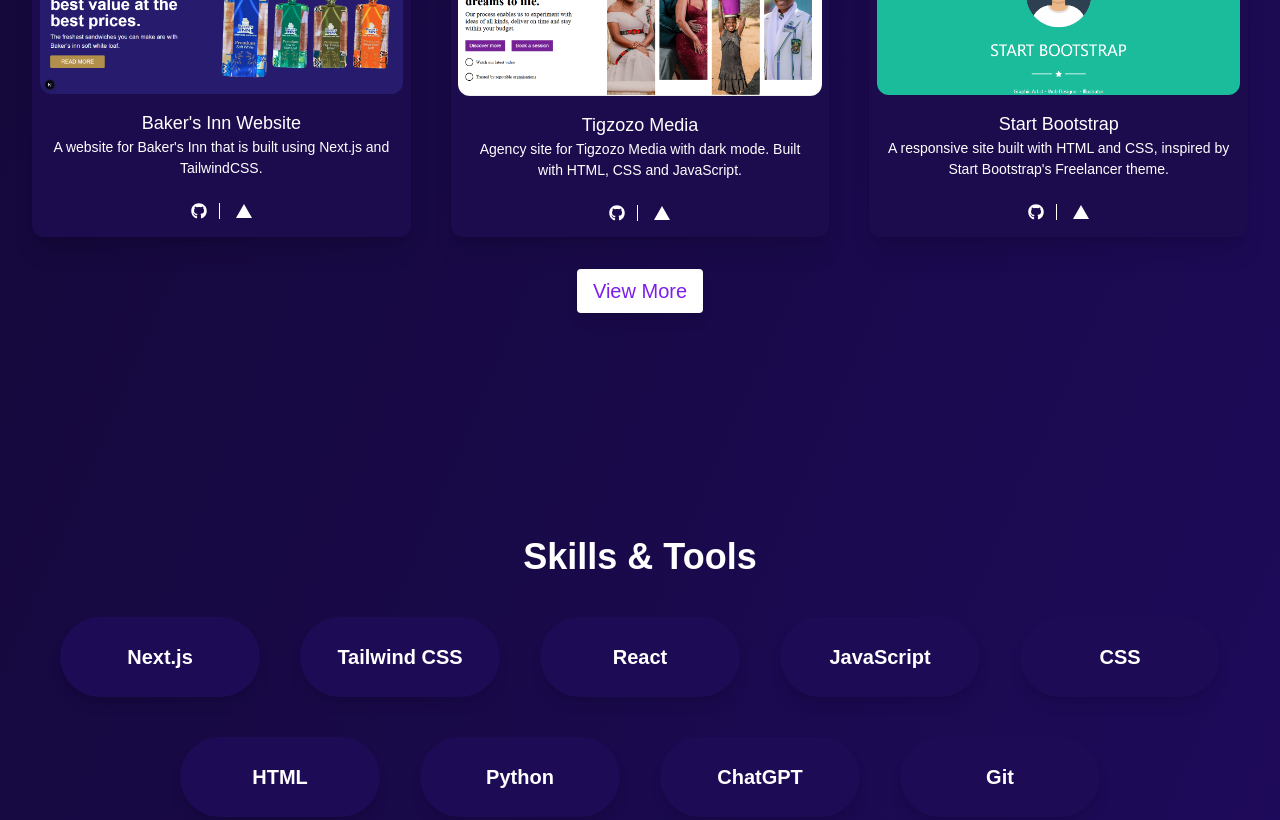
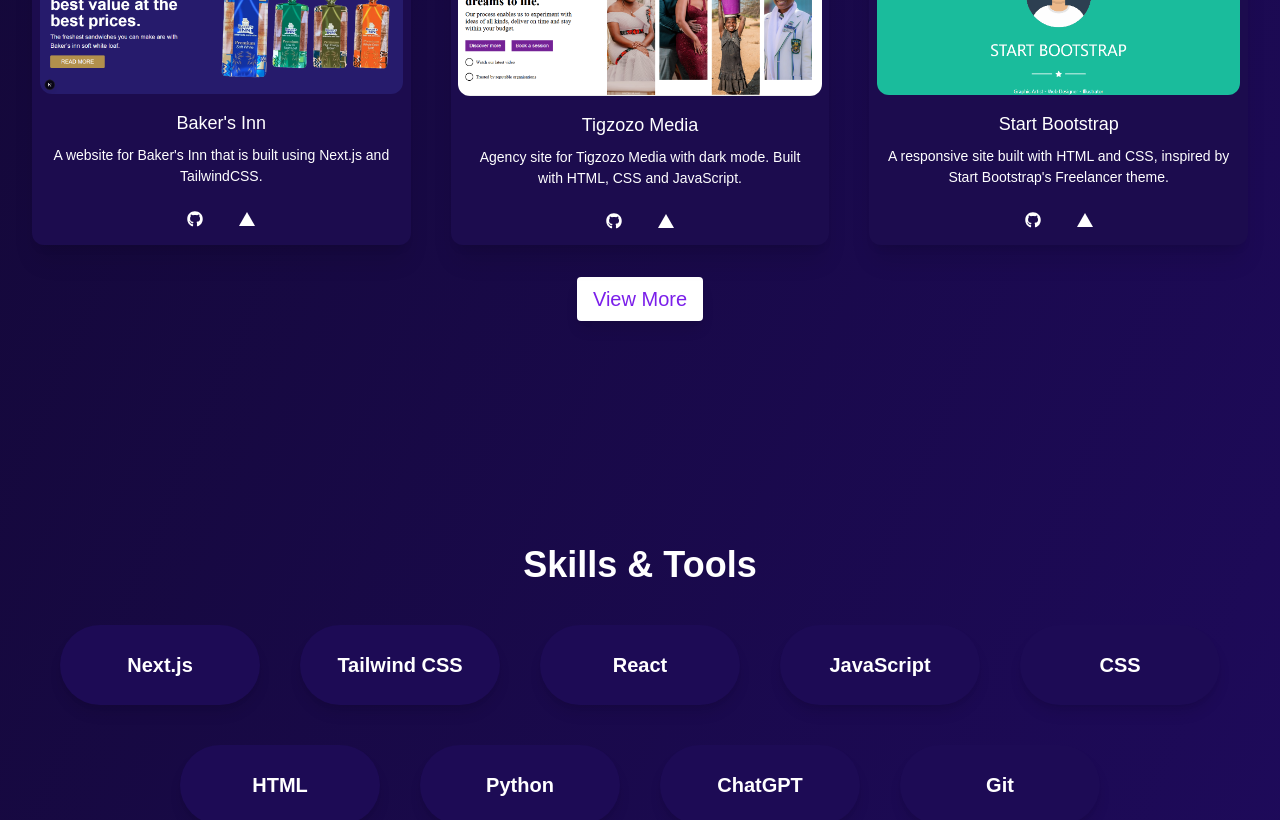
Before and after one commit to nyaa123987/nyasha-front-end, a Next.js app: page / in a window 1280 px wide. Shown: the part 1720-2540 px from the top of the page. Built offline with nearby package versions, Linux system fonts and the light colour scheme.

Commit message:
Initial commit

```diff
--- a/src/components/Footer.tsx
+++ b/src/components/Footer.tsx
@@ -6,7 +6,7 @@
     <footer className="bg-[#11072e] text-white py-8 text-center">
       <p className='text-[16px] md:text-[20px] pb-[2vh]'>Got a project in mind? Let&apos;s connect.</p>
 
-        <div className="my-4 flex justify-center space-x-20 md:space-x-40">
+        <div className="px-[3%] my-4 flex justify-center space-x-13 md:space-x-40">
 
           <div className='flex flex-col space-y-2 md:space-y-4 text-white text-[16px] md:text-[18px]'>
             <a href="https://github.com/nyaa123987" target="_blank" rel="noopener noreferrer" className='flex items-center space-x-3'>
@@ -26,12 +26,12 @@
           </div>
 
           <div className='flex flex-col space-y-2 md:space-y-4 text-white text-[16px] md:text-[18px]'>
-            <a href="#" target='_blank' rel='noopener noreferrer' className="flex items-center space-x-3">
+            <a href="#" target='_blank' rel='noopener noreferrer' className="flex items-center space-x-1 md:space-x-3">
               <FaPhoneAlt />
               <span className=' hover:underline'>+263 78 310 6031</span>
             </a>
 
-            <a href="#" target='_blank' rel='noopener noreferrer' className="flex items-center space-x-3">
+            <a href="#" target='_blank' rel='noopener noreferrer' className="flex items-center space-x-1 md:space-x-3">
               <FaPhoneAlt />
               <span className=' hover:underline'>+263 78 246 7216</span>
             </a>
--- a/src/components/ProjectCardHero.tsx
+++ b/src/components/ProjectCardHero.tsx
@@ -30,10 +30,10 @@
 
       <div className='flex flex-col gap-[0.001%] text-center px-[3%] mt-4'>
         <P>{title}</P>
-        <h1 className='text-[10px] md:text-[14px] pb-[1vh]'>{descr}</h1>
+        <h1 className='text-[10px] md:text-[14px] py-[1vh]'>{descr}</h1>
         <div className='flex justify-center gap-3 items-center text-[12px] md:text-[16px] mt-[2vh]'>
-          <a href={github} target="_blank" rel="noopener noreferrer" className='hover:underline pr-3 border-r border-white'><FaGithub /></a>
-          <a href={vercel} target="_blank" rel="noopener noreferrer" className='hover:underline pl-1'><SiVercel /></a>
+          <a href={github} target="_blank" rel="noopener noreferrer" className='hover:underline pr-3'><FaGithub /></a>
+          <a href={vercel} target="_blank" rel="noopener noreferrer" className='hover:underline pl-3'><SiVercel /></a>
         </div>
       </div>
     </div>
--- a/src/components/Projects.tsx
+++ b/src/components/Projects.tsx
@@ -13,7 +13,7 @@
 
 export default function Projects() {
   const projectsData: Project[] = [
-      { title: 'Baker\'s Inn Website', descr: 'A website for Baker\'s Inn that is built using Next.js and TailwindCSS.', github: 'https://github.com/nyaa123987/Bakers-Inn', vercel: 'https://bakers-inn-git-main-nyashas-projects-0049bd2f.vercel.app', img: '/images/bakers-inn.png' },
+      { title: 'Baker\'s Inn', descr: 'A website for Baker\'s Inn that is built using Next.js and TailwindCSS.', github: 'https://github.com/nyaa123987/Bakers-Inn', vercel: 'https://bakers-inn-git-main-nyashas-projects-0049bd2f.vercel.app', img: '/images/bakers-inn.png' },
       { title: 'Tigzozo Media', descr: 'Agency site for Tigzozo Media with dark mode. Built with HTML, CSS and JavaScript.', github: 'https://github.com/nyaa123987/tigzozo-media', vercel: 'https://nyaa123987.github.io/tigzozo-media/', img: '/images/tigzozo.png' },
       { title: 'Start Bootstrap', descr: 'A responsive site built with HTML and CSS, inspired by Start Bootstrap\'s Freelancer theme.', github: 'https://github.com/nyaa123987/StartBootstrap', vercel: 'https://nyaa123987.github.io/StartBootstrap/', img: '/images/start-bootstrap.png' },
   ];
```
